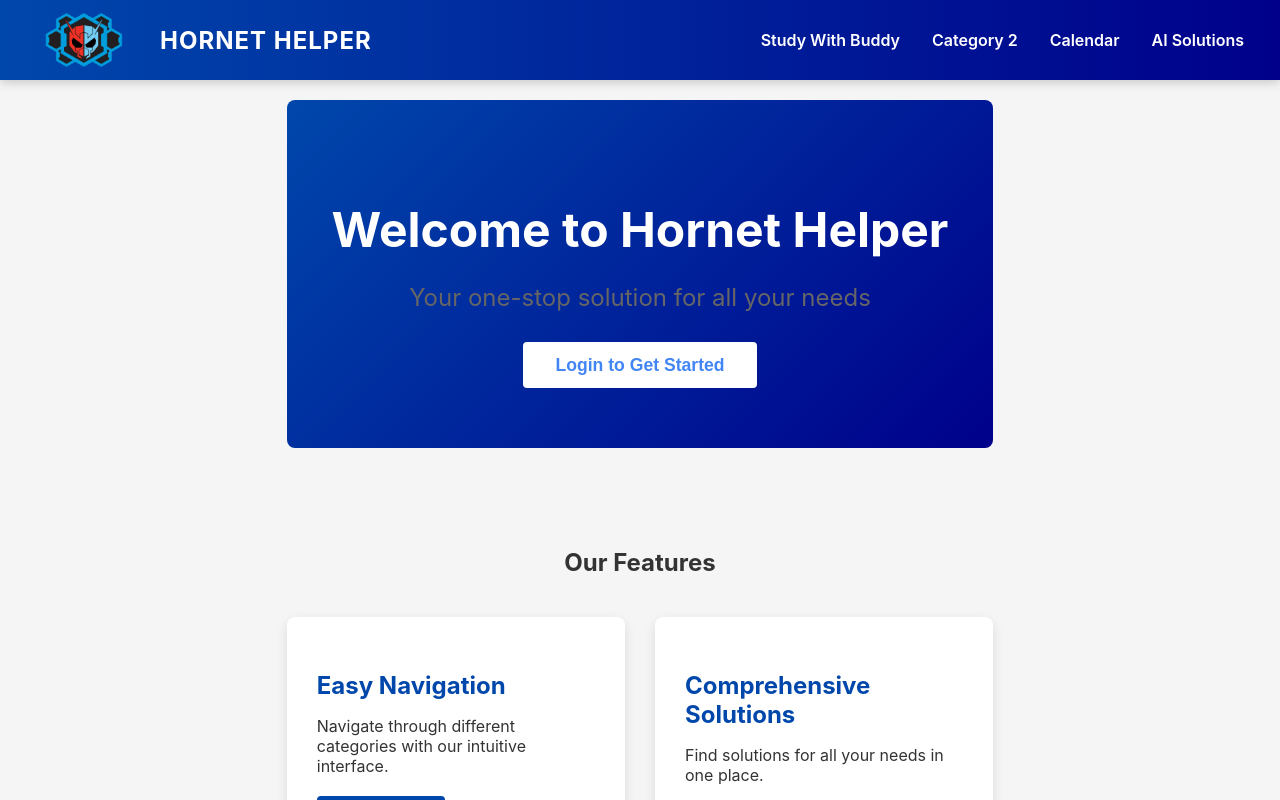
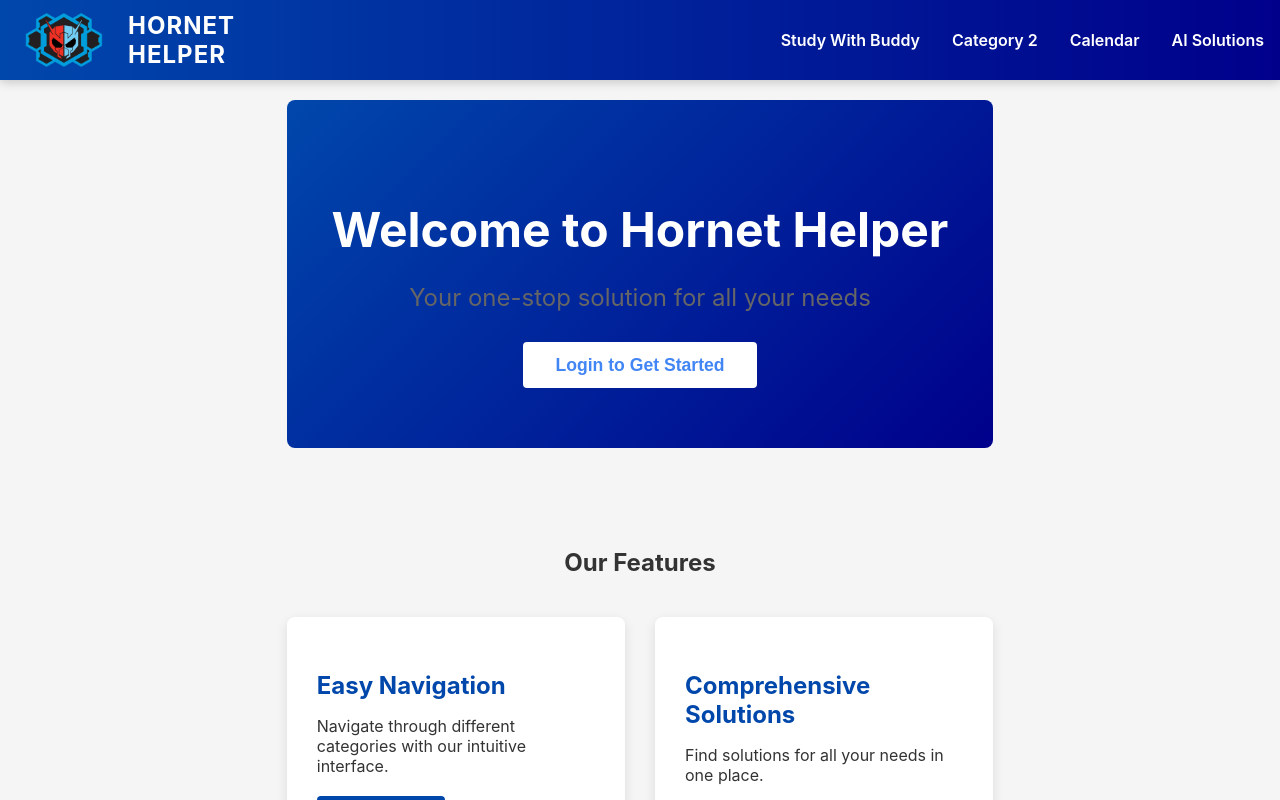
Before and after one commit to murayeeto/HornetHelper, a React (Create React App) app in the folder frontend/: page / in a window 1280 px wide. Shown: the top 800 px of the page. Built offline with nearby package versions, Linux system fonts and the light colour scheme; no server answers.

Commit message:
navbar adjustments

```diff
--- a/frontend/src/components/Navbar.css
+++ b/frontend/src/components/Navbar.css
@@ -17,7 +17,6 @@
   align-items: center;
   width: 100vw;
   /* max-width: 1200px; */
-  padding: 0 20px;
 }
 
 .navbar-logo {
@@ -312,7 +311,6 @@
 .logo-image {
   height: 8rem; /* Increased from 2.5rem (adjust this number as needed) */
   width: auto;
-  margin-right: 0.75rem;
   object-fit: contain;
 }
 
@@ -321,6 +319,7 @@
 .logo-text {
   font-size: 1.5rem; /* Slightly larger to match bigger logo */
   /* Keep all other properties the same */
+  width: 1rem;
 }
 
 /* Update responsive sizes proportionally */
```
